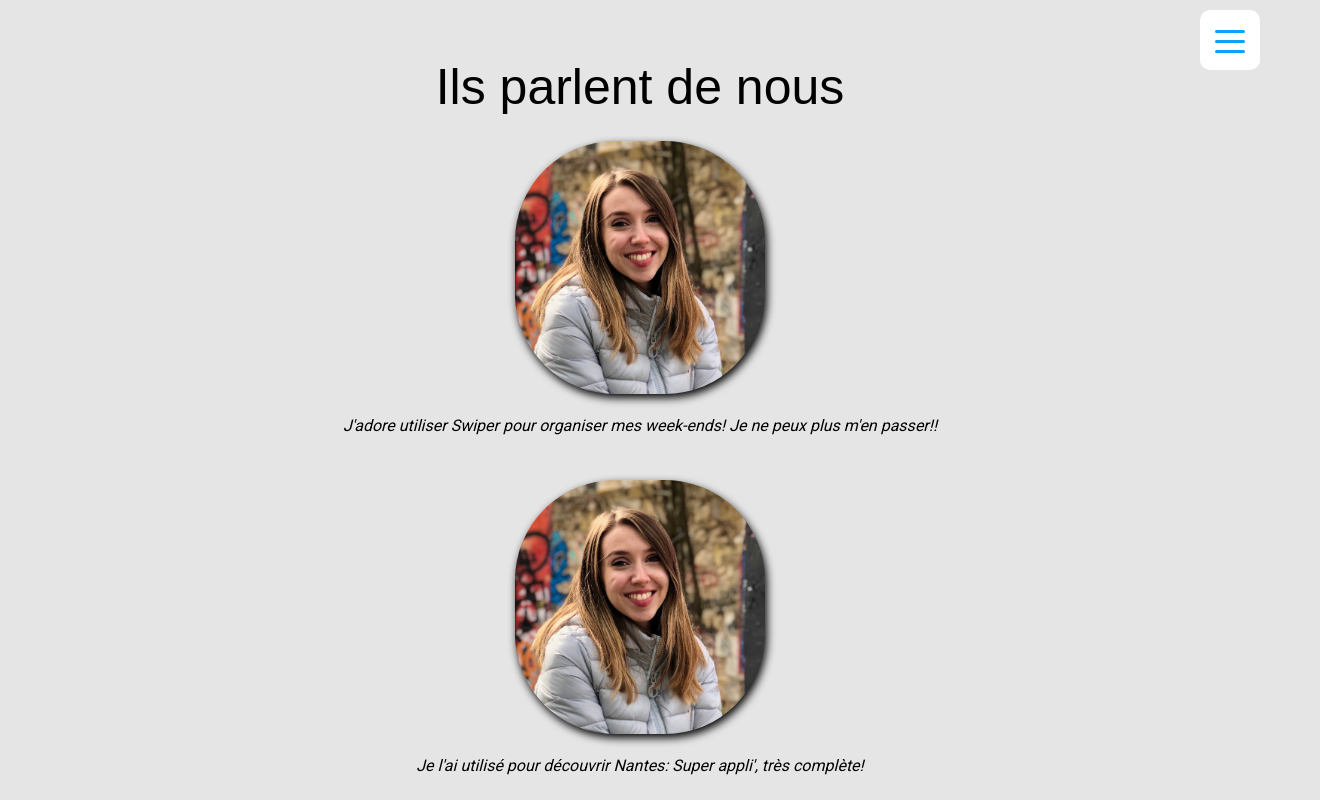
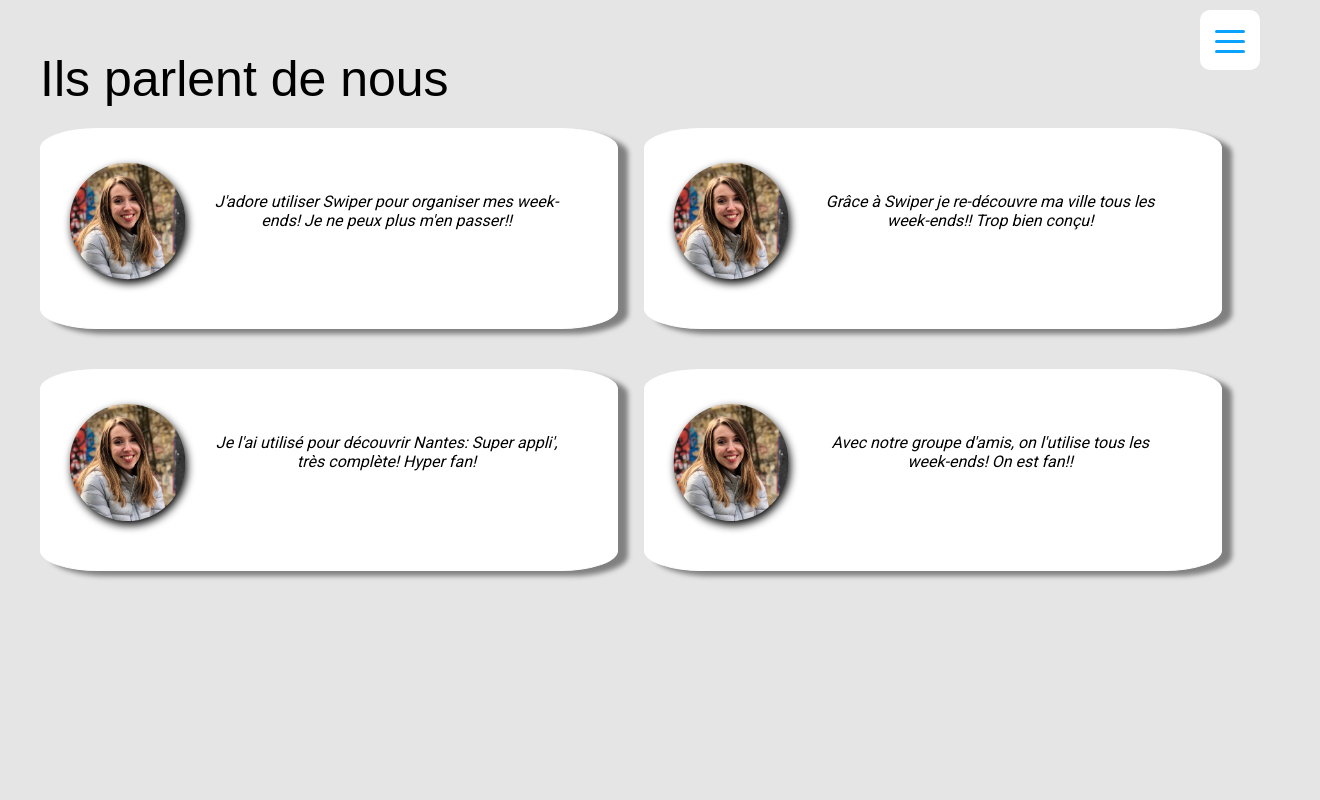
Before and after one commit to guilhemcv/swiper, a React (Create React App) app: page / in a window 1280 px wide. Shown: the top 800 px of the page, 1320 px wide, since content can reach past the window. Built offline with nearby package versions, Linux system fonts and the light colour scheme; a web font is replaced by a local one.

Commit message:
style of desktop created

```diff
--- a/src/components/Avis/Avis.css
+++ b/src/components/Avis/Avis.css
@@ -30,3 +30,69 @@ h2{
     margin-bottom: 20px;
 }
 /*                               DESKTOP                               */
+
+@media screen and (min-width:800px) {
+  h2{
+    text-align:left;
+    position: relative;
+    left: 40px;
+    margin-top: 50px;
+  }
+
+
+  .avis{
+    display: inline;
+    text-align: center;
+    position: relative;
+    left: 40px;
+}
+.avis1{
+  float: left;
+  width:45%;
+  display: inline;
+  border: 1px solid white;
+  background-color: white;
+  border-radius: 10%;
+  border-radius: 10%;
+  margin-right: 2%;
+  box-shadow: 10px 5px 5px grey;
+}
+.avis2{
+  float: left;
+  width:45%;
+  display: inline;
+  border: 1px solid white;
+  border-radius: 10%;
+  margin-right: 2%;
+  background-color: white;
+  box-shadow: 10px 5px 5px grey;
+}
+.avis3{
+  float: left;
+  width:45%;
+  display: inline;
+  border: 1px solid white;
+  background-color: white;
+  border-radius: 10%;
+  margin-right: 2%;
+  box-shadow: 10px 5px 5px grey;
+}
+.avis4{
+  float: left;
+  width:45%;
+  display: inline;
+  border: 1px solid white;
+  background-color: white;
+  border-radius: 10%;
+  margin-right: 2%;
+  box-shadow: 10px 5px 5px grey;
+}
+.photo {
+  float: left;
+  padding: 5%;
+}
+.avis p{
+  text-align: center;
+  padding : 10%;
+}
+}
--- a/src/components/Avis/Avis.js
+++ b/src/components/Avis/Avis.js
@@ -4,34 +4,39 @@ import Images from "./Images/coralie.png";
 
 function Avis() {
   return (
+    <div>
+      <div className="titre">
+        <h2>Ils parlent de nous</h2>
+      </div>
       <div className="avis">
-      <h2>Ils parlent de nous</h2>
         <div className="avis1">
           <img src={Images} alt="Portrait Coralie" class="photo" />
           <p>
-          J'adore utiliser Swiper pour organiser mes week-ends! Je ne peux plus
-          m'en passer!!
+            J'adore utiliser Swiper pour organiser mes week-ends! Je ne peux
+            plus m'en passer!!
           </p>
         </div>
         <div className="avis2">
           <img src={Images} alt="Portrait Lucas" class="photo" />
           <p>
-          Je l'ai utilisé pour découvrir Nantes: Super appli', très complète!
+            Grâce à Swiper je re-découvre ma ville tous les week-ends!! Trop
+            bien conçu!
           </p>
         </div>
         <div className="avis3">
           <img src={Images} alt="Portrait Maxime" class="photo" />
           <p>
-          Avec notre groupe d'amis, on l'utilise tous les week-ends! On est
-          fan!!
+            Je l'ai utilisé pour découvrir Nantes: Super appli', très complète!
+            Hyper fan!
           </p>
         </div>
         <div className="avis4">
           <img src={Images} alt="Portrait Guilhem" class="photo" />
           <p>
-          Nantais depuis toujours, Swiper est tellement bien conçu que j'ai
-          l'impression de (re)-découvrir ma ville!
+            Avec notre groupe d'amis, on l'utilise tous les week-ends! On est
+            fan!!
           </p>
+        </div>
       </div>
     </div>
   );
```
Lines whose indentation alone changed are shown as unchanged.
